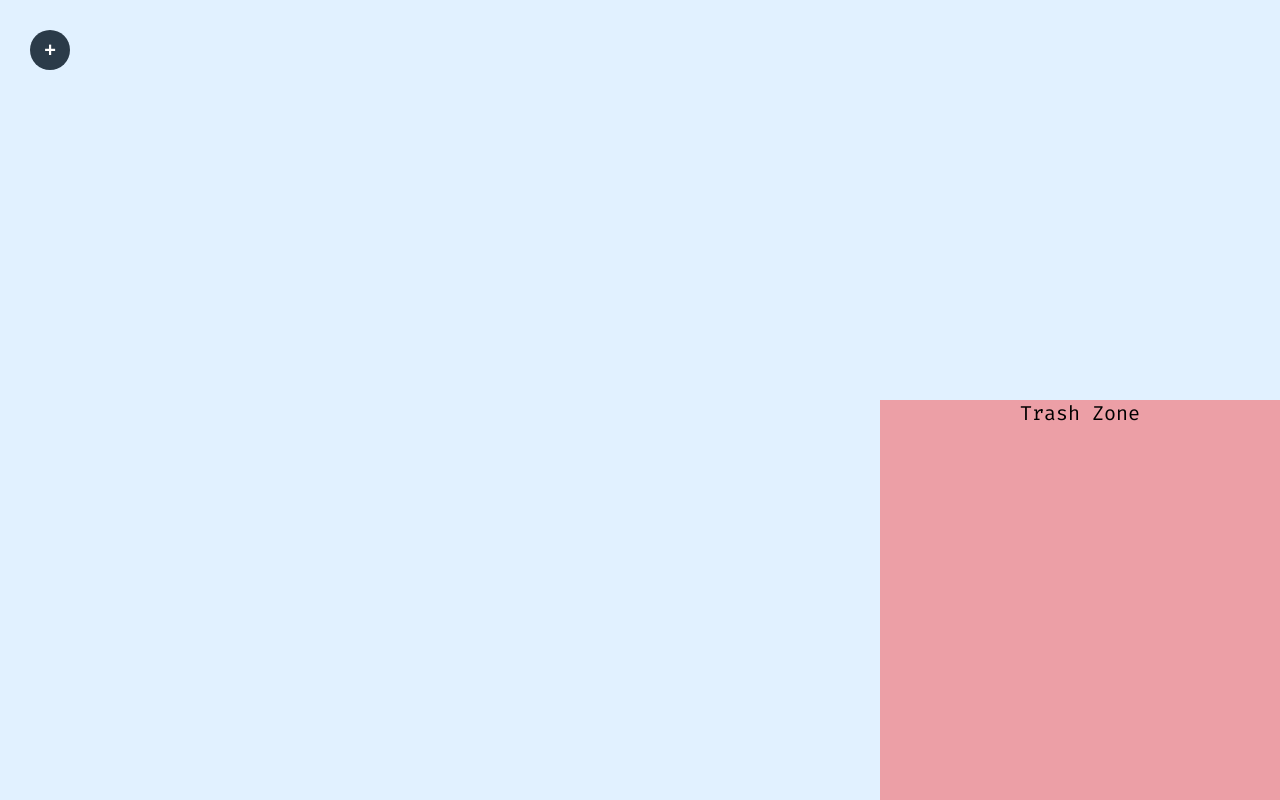
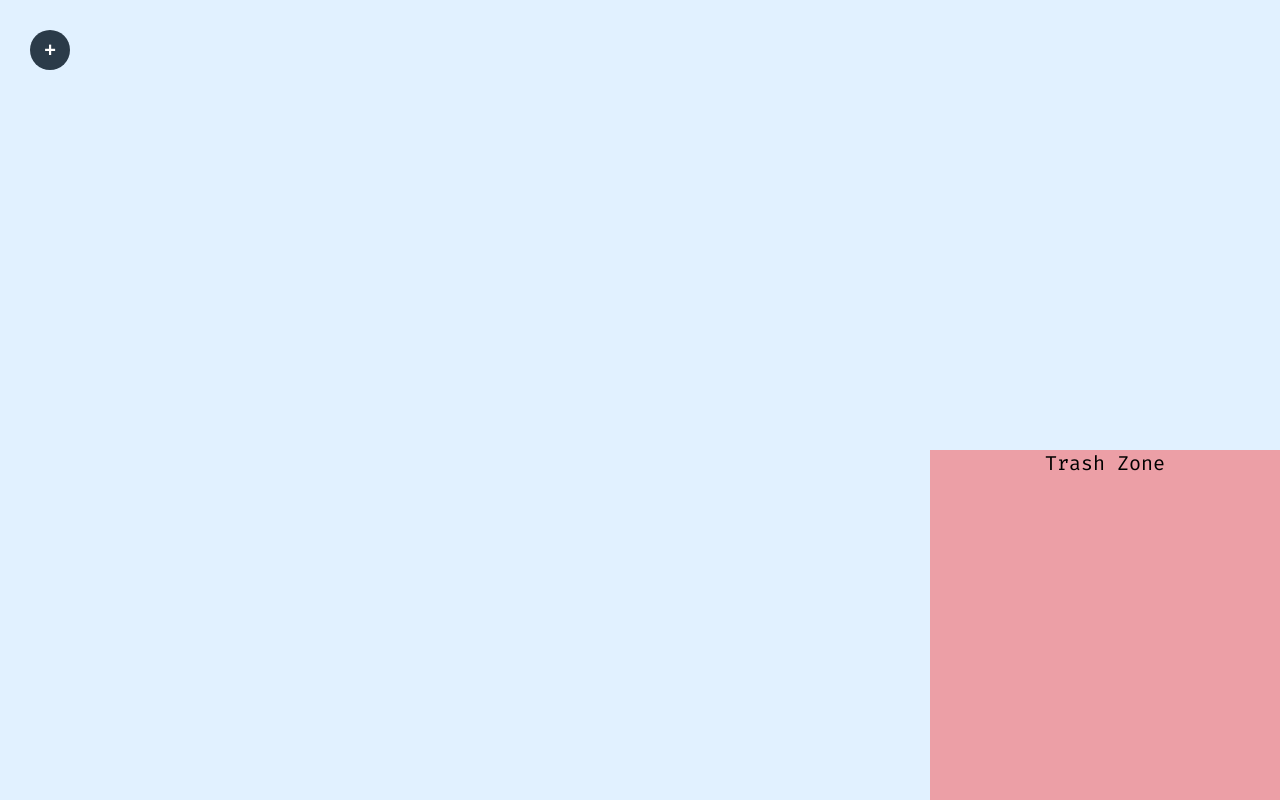
Before and after one commit to denisfloyd/sticky-notes, a React (Vite) app: page / in a window 1280 px wide. Built offline with nearby package versions, Linux system fonts and the light colour scheme.

Commit message:
feat: :lipstick: trash zone new style

```diff
--- a/src/features/sticky/components/StickNote/index.tsx
+++ b/src/features/sticky/components/StickNote/index.tsx
@@ -25,51 +25,69 @@ export const StickyNote = ({sticky}: StickyNoteProps) => {
   const elemRef = useRef<HTMLDivElement>();
   const dragProps = useRef<DragProps>();
 
-  const {containerRef, removeSticky} = useSticky();
+  const { containerRef, removeSticky, setHighlightTrashZone } = useSticky();
 
   useEffect(() => {
-    if(elemRef.current) {
-      elemRef.current.style.transform = `translate(${sticky.x}px, ${sticky.y}px)`
+    if (elemRef.current) {
+      elemRef.current.style.transform = `translate(${sticky.x}px, ${sticky.y}px)`;
     }
   }, []);
 
+  const getContainerDimensions = () => {
+    const { width, height } =
+      containerRef.current!.getBoundingClientRect() ?? {};
+
+    return {
+      width,
+      height,
+    };
+  };
+
   const initialiseDrag = (event: any) => {
-    if(elemRef.current) {
+    if (elemRef.current) {
       const { target, clientX, clientY } = event;
       const { offsetTop, offsetLeft } = target;
 
-      const { left, top } = elemRef.current && elemRef.current.getBoundingClientRect();
+      const { left, top } =
+        elemRef.current && elemRef.current.getBoundingClientRect();
 
       dragProps.current = {
         dragStartLeft: left - offsetLeft,
         dragStartTop: top - offsetTop,
         dragStartX: clientX,
-        dragStartY: clientY
-      }
+        dragStartY: clientY,
+      };
 
-      window.addEventListener('mousemove', startDragging, false)
-      window.addEventListener('mouseup', stopDragging, false)
+      window.addEventListener("mousemove", startDragging, false);
+      window.addEventListener("mouseup", stopDragging, false);
     }
-  }
+  };
 
   const startDragging = ({ clientX, clientY }: MouseEventProps) => {
-    if(elemRef.current && dragProps.current) {
-      elemRef.current.style.transform = `translate(${dragProps.current.dragStartLeft + clientX - dragProps.current.dragStartX}px,
-        ${dragProps.current.dragStartTop + clientY - dragProps.current.dragStartY}px)`
+    if (elemRef.current && dragProps.current) {
+      const translateX =
+        dragProps.current.dragStartLeft +
+        clientX -
+        dragProps.current.dragStartX;
+      const translateY =
+        dragProps.current.dragStartTop + clientY - dragProps.current.dragStartY;
+
+      elemRef.current.style.transform = `translate(${translateX}px, ${translateY}px)`;
+
+      setHighlightTrashZone(
+        isStickyInTrashZone(clientX, clientY, getContainerDimensions())
+      );
     }
-  }
+  };
 
   const stopDragging = ({ clientX, clientY }: MouseEventProps) => {
-    console.log(clientX, clientY);
+    window.removeEventListener("mousemove", startDragging, false);
+    window.removeEventListener("mouseup", stopDragging, false);
 
-    window.removeEventListener('mousemove', startDragging, false)
-    window.removeEventListener('mouseup', stopDragging, false)
-
-    const { width, height } = containerRef.current!.getBoundingClientRect() ?? {};
-    if(isStickyInTrashZone(clientX, clientY, { width, height})) {
+    if (isStickyInTrashZone(clientX, clientY, getContainerDimensions())) {
       removeSticky(sticky.id);
     }
-  }
+  };
 
   return (
     <Container ref={elemRef as MutableRefObject<HTMLDivElement>} backgroundColor={sticky.color} id={sticky.id}>
--- a/src/features/sticky/components/StickNote/styles.ts
+++ b/src/features/sticky/components/StickNote/styles.ts
@@ -23,7 +23,7 @@ export const HeaderMoveContainer = styled.header`
   height: 40px;
   cursor: move;
 
-  border: 1px solid ${({ theme }) => theme.colors.background};
+  outline: 1px solid ${({ theme }) => theme.colors.background};
 `;
 
 export const TextAreaContainer = styled.textarea`
--- a/src/features/sticky/components/TrashZone/index.tsx
+++ b/src/features/sticky/components/TrashZone/index.tsx
@@ -1,7 +1,10 @@
-import { Container } from "./styles"
+import { useSticky } from "../../contexts/StickyContext";
+import { Container } from "./styles";
 
 export const TrashZone: React.FC = () => {
+  const { highlightTrashZone } = useSticky();
+
   return (
-    <Container id="trashZone"/>
-  )
-}
+    <Container id="trashZone" isHighlighted={highlightTrashZone || false} />
+  );
+};
--- a/src/features/sticky/components/TrashZone/styles.ts
+++ b/src/features/sticky/components/TrashZone/styles.ts
@@ -1,13 +1,29 @@
-import styled from "styled-components";
+import styled, { css } from "styled-components";
 import { TrashZoneDimensions } from "../../../../utils";
 
-export const Container = styled.div`
+interface ContainerProps {
+  isHighlighted: boolean;
+}
+
+export const Container = styled.div<ContainerProps>`
   position: fixed;
   bottom: 0;
   right: 0;
   height: ${TrashZoneDimensions.height}px;
   width: ${TrashZoneDimensions.width}px;
   background-color: ${({ theme }) => theme.colors.secondary["&hover"]};
+  transition: all ${({ theme }) => theme.transition.fast};
+
+  ${(props) =>
+    props.isHighlighted &&
+    css`
+      outline: 2px dashed ${({ theme }) => theme.colors.primary.color};
+      background-color: ${({ theme }) => theme.colors.secondary.color};
+
+      &:before {
+        color: #fff;
+      }
+    `}
 
   &:before {
     content: "Trash Zone";
@@ -16,5 +32,6 @@ export const Container = styled.div`
     top: 0;
     left: 50%;
     transform: translateX(-50%);
+    transition: color ${({ theme }) => theme.transition.fast};
   }
 `;
--- a/src/features/sticky/contexts/StickyContext.tsx
+++ b/src/features/sticky/contexts/StickyContext.tsx
@@ -12,6 +12,8 @@ interface StickyContextData {
   stickies: Sticky[];
   addSticky: () => void;
   removeSticky: (id: string) => void;
+  highlightTrashZone: boolean;
+  setHighlightTrashZone: (isHighlighted: boolean) => void;
 }
 
 const StickyContext = createContext<StickyContextData>({} as StickyContextData);
@@ -20,9 +22,11 @@ export function StickyProvider({ children }: StickyProviderProps): JSX.Element {
   const containerRef = useRef<HTMLElement>(null);
   const countRef = useRef<number>(0);
   const [stickies, setStickies] = useState<Sticky[]>([]);
+  const [highlightTrashZone, setHighlightTrashZone] = useState(false);
 
   const addSticky = () => {
-    const { width = 1000, height = 500 } = containerRef.current?.getBoundingClientRect() ?? {};
+    const { width = 1000, height = 500 } =
+      containerRef.current?.getBoundingClientRect() ?? {};
     const maximumBounding = {
       x: width - TrashZoneDimensions.width,
       y: height - TrashZoneDimensions.height,
@@ -36,12 +40,17 @@ export function StickyProvider({ children }: StickyProviderProps): JSX.Element {
     };
 
     setStickies([...stickies, newSticky]);
-  }
+  };
 
   const removeSticky = (id: string) => {
-    const newStickiesArray = [...stickies.filter(sticky => sticky.id !== id)];
+    const newStickiesArray = [...stickies.filter((sticky) => sticky.id !== id)];
     setStickies(newStickiesArray);
-  }
+    setHighlightTrashZone(false);
+  };
+
+  const updateHighlightTrashZone = (newValue: boolean) => {
+    setHighlightTrashZone(() => newValue);
+  };
 
   return (
     <StickyContext.Provider
@@ -49,7 +58,9 @@ export function StickyProvider({ children }: StickyProviderProps): JSX.Element {
         containerRef,
         stickies,
         addSticky,
-        removeSticky
+        removeSticky,
+        highlightTrashZone,
+        setHighlightTrashZone: updateHighlightTrashZone,
       }}
     >
       {children}
--- a/src/styles/theme.ts
+++ b/src/styles/theme.ts
@@ -14,4 +14,8 @@ export default {
     },
     stickiesColor: ["#FEFFB3", "#84b4fb", "#E6639A", "#B39BDA", "#F3A02D"],
   },
+  transition: {
+    default: "0.3s ease-in-out",
+    fast: "0.1s ease-in-out",
+  },
 };
--- a/src/utils/index.ts
+++ b/src/utils/index.ts
@@ -1,7 +1,7 @@
 export const TrashZoneDimensions = {
-  width: 400,
-  height: 400,
-}
+  width: 350,
+  height: 350,
+};
 
 export function getRandomInt(min: number, max: number) {
   min = Math.ceil(min);
```
